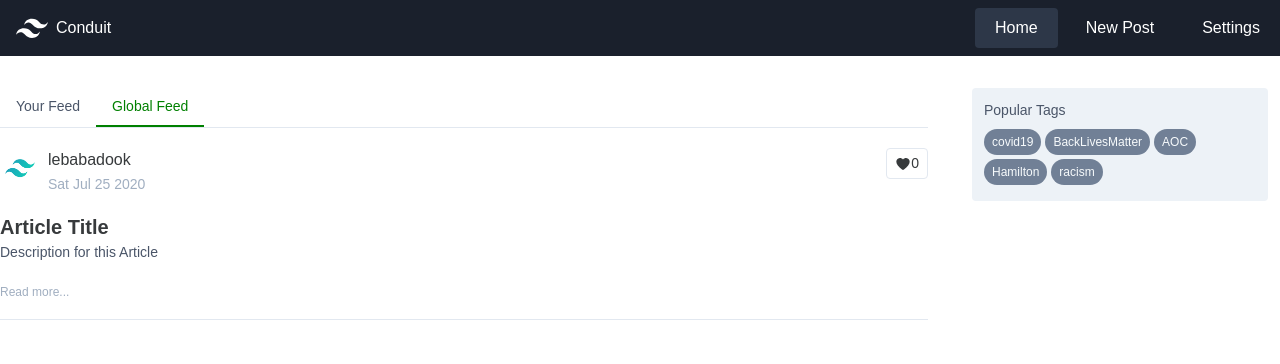
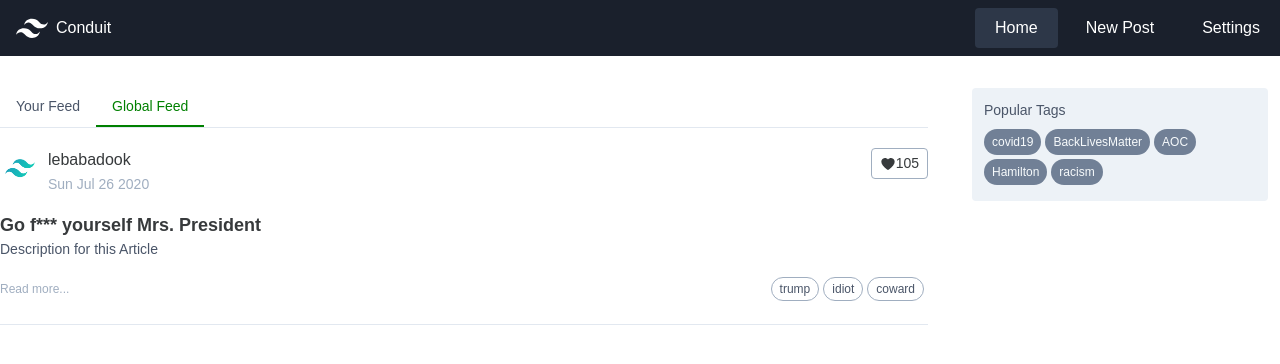
Before and after one commit to pepperwood998/blog-me, a Next.js app: page /home/global in a window 1280 px wide. Shown: the top 364 px of the page. Built offline with nearby package versions, Linux system fonts and the light colour scheme.

Commit message:
Init feed card, test on global-feed

```diff
--- a/components/FeedCard.js
+++ b/components/FeedCard.js
@@ -1,7 +1,26 @@
+import Link from "next/link";
+import PropTypes from "prop-types";
 import FavoriteIcon from "../assets/svg/favorite.svg";
-import Link from "next/link";
+import { ArticleModel } from "./PropModels";
 
-export default function FeedCard({ title, createdAt, favoritesCount }) {
+FeedCard.propTypes = {
+  article: PropTypes.shape({
+    ...ArticleModel
+  })
+};
+
+FeedCard.defaultProps = {
+  article: {}
+};
+
+export default function FeedCard(props) {
+  const { article } = props;
+  const { author = {} } = article;
+  let { tagList = [] } = article;
+  if (!Array.isArray(tagList)) {
+    tagList = [];
+  }
+
   return (
     <div className="border-b border-gray-300">
       <div className="flex">
@@ -10,31 +29,42 @@ export default function FeedCard({ title, createdAt, favoritesCount }) {
         </div>
         <div className="flex-1">
           <Link href="/profile/username">
-            <a className="hover:underline">lebabadook</a>
+            <a className="hover:underline">{author.username}</a>
           </Link>
           <div>
-            <span className="text-sm text-gray-500">Sat Jul 25 2020</span>
+            <span className="text-sm text-gray-500">{article.createdAt}</span>
           </div>
         </div>
         <div className="max-w-xs">
-          <button className="flex items-center border rounded px-2 py-1 hover:text-gray-100 hover:bg-gray-700">
+          <button className="flex items-center border border-gray-500 rounded px-2 py-1 text-sm hover:text-gray-100 hover:bg-gray-700">
             <FavoriteIcon className="w-4 h-4" />
-            <span className="text-sm">0</span>
+            <span>{article.favoritesCount}</span>
           </button>
         </div>
       </div>
-      <div className="py-4">
-        <h3 className="text-xl font-bold">
-          <Link href="/article/slug">
-            <a>Article Title</a>
+      <div className="py-4 clearfix">
+        <h3 className="text-lg font-bold">
+          <Link href={`/article/${article.slug}`}>
+            <a>{article.title}</a>
           </Link>
         </h3>
-        <p className="text-sm text-gray-700 mb-4">
-          Description for this Article
-        </p>
-        <Link href="/article/slug">
-          <a className="text-xs text-gray-500">Read more...</a>
-        </Link>
+        <p className="text-sm text-gray-700 mb-4">{article.description}</p>
+        <div className="float-left mb-2">
+          <Link href="/article/slug">
+            <a className="text-xs text-gray-500 hover:text-gray-700">
+              Read more...
+            </a>
+          </Link>
+        </div>
+        <ul className="float-right flex flex-wrap">
+          {tagList.map((t, i) => (
+            <li className="mr-1 mb-1" key={i}>
+              <span className="border py-1 px-2 truncate cursor-default border-gray-500 rounded-full text-xs text-gray-700">
+                {t}
+              </span>
+            </li>
+          ))}
+        </ul>
       </div>
     </div>
   );
--- /dev/null
+++ b/components/PropModels.js
@@ -0,0 +1,21 @@
+import PropTypes from "prop-types";
+
+export const ProfileModel = {
+  id: PropTypes.string,
+  username: PropTypes.string,
+  bio: PropTypes.string,
+  image: PropTypes.string
+};
+
+export const ArticleModel = {
+  id: PropTypes.string,
+  slug: PropTypes.string,
+  title: PropTypes.string,
+  slug: PropTypes.string,
+  createdAt: PropTypes.string,
+  description: PropTypes.string,
+  body: PropTypes.string,
+  favoritesCount: PropTypes.number,
+  tagList: PropTypes.arrayOf(PropTypes.string),
+  author: PropTypes.shape({ ...ProfileModel })
+};
--- a/pages/home/global.js
+++ b/pages/home/global.js
@@ -2,12 +2,31 @@ import { getLayout } from "../../components/layout/HomeLayout";
 import FeedCard from "../../components/FeedCard";
 
 export default function HomeGlobal() {
+  const listArticle = [
+    {
+      id: "123",
+      slug: "fuck-donald-j-trump",
+      title: "Go f*** yourself Mrs. President",
+      slug: "go-fuck-yourself-mrs-president",
+      createdAt: "Sun Jul 26 2020",
+      description: "Description for this Article",
+      body: "PropTypes.string",
+      favoritesCount: 105,
+      tagList: ["trump", "idiot", "coward"],
+      author: {
+        username: "lebabadook"
+      }
+    }
+  ];
+
   return (
     <div className="py-5">
       <ul>
-        <li>
-          <FeedCard />
-        </li>
+        {listArticle.map((a, i) => (
+          <li key={i}>
+            <FeedCard article={{ ...a }} />
+          </li>
+        ))}
       </ul>
     </div>
   );
```
